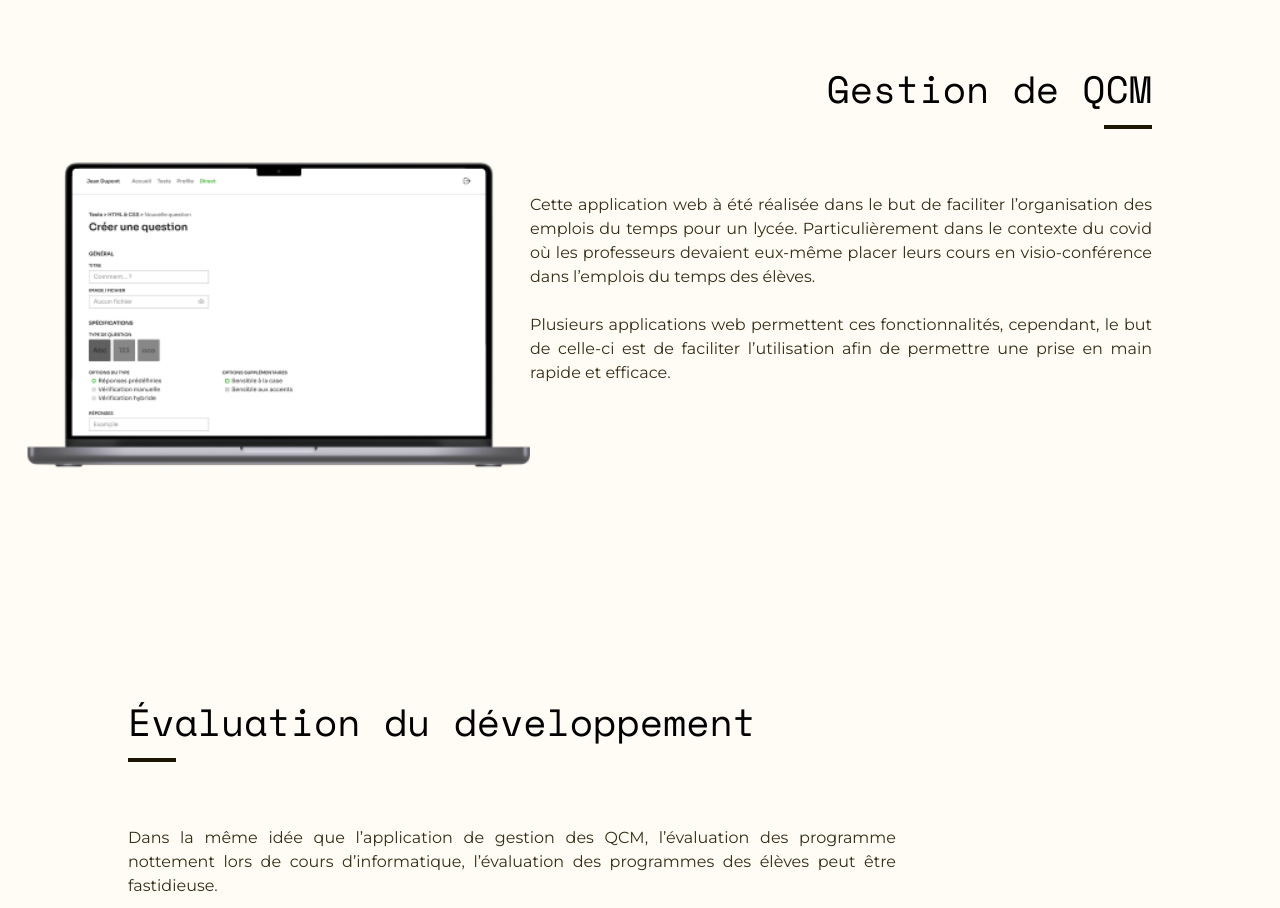
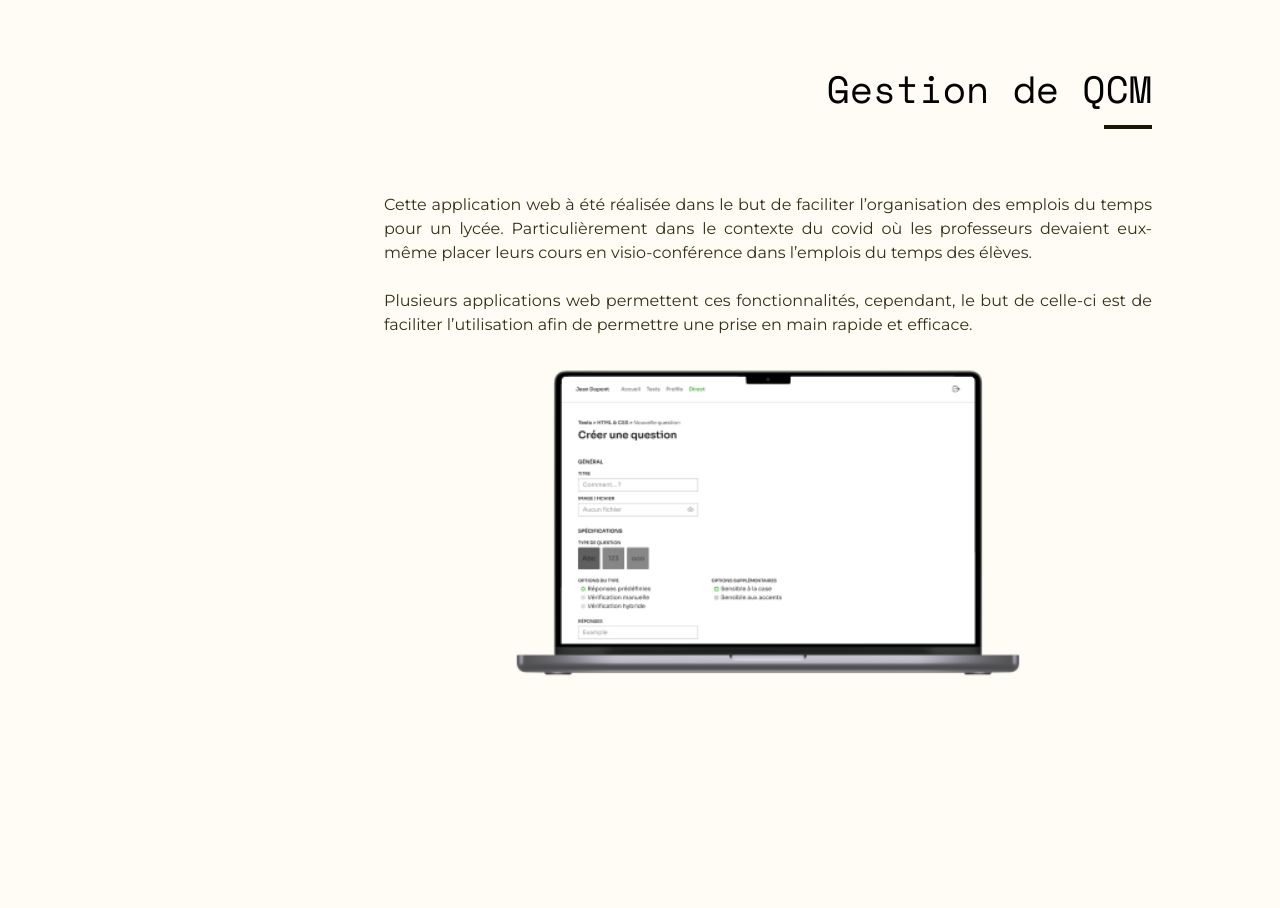
Before and after one commit to ctrl-plus-w/portfolio-v3, a Next.js app: page /work in a window 1280 px wide. Shown: the part 1760-2668 px from the top of the page. Built offline with nearby package versions, Linux system fonts and the light colour scheme.

Commit message:
:gear: Made the SEO title and meta description tags

```diff
--- a/src/pages/contact.tsx
+++ b/src/pages/contact.tsx
@@ -1,10 +1,18 @@
-import { ChangeEvent, FormEvent, useState } from 'react';
+import clsx from 'clsx';
 
-import type { ReactElement, Dispatch, SetStateAction } from 'react';
+import Head from 'next/head';
+import { useState } from 'react';
+
+import type {
+  ChangeEvent,
+  FormEvent,
+  ReactElement,
+  Dispatch,
+  SetStateAction
+} from 'react';
 
 import Separator from '@element/Separator';
 import Header from '@element/Header';
-import clsx from 'clsx';
 
 const Contact = (): ReactElement => {
   const [name, setName] = useState('');
@@ -52,6 +60,14 @@ const Contact = (): ReactElement => {
 
   return (
     <>
+      <Head>
+        <title>Lukas Laudrain - Contact</title>
+        <meta
+          name="description"
+          content="Une envie de réaliser un projet ? N'hésitez pas à me contacter !"
+        />
+      </Head>
+
       <section className="p-8 pt-32 lg:px-32 lg:pt-48 h-screen">
         <Header type={1} className="font-mono text-primary">
           Me contacter
--- a/src/pages/work.tsx
+++ b/src/pages/work.tsx
@@ -1,23 +1,33 @@
 import Image from 'next/image';
+import Head from 'next/head';
+import clsx from 'clsx';
+
+import type { ReactElement } from 'react';
 
 import Header from '@element/Header';
 import Separator from '@element/Separator';
 
-import type { ReactElement } from 'react';
+
+import useBreakpoints from '@hook/useBreakpoints';
+
+import { renderIf } from '@helper/react';
 
 import arrowDown from '../../public/icons/scroll-button.svg';
 
 import appExampleImage1 from '../../public/images/app_example_1.png';
 import appExampleImage2 from '../../public/images/app_example_2.png';
 import appExampleImage3 from '../../public/images/app_example_3.png';
-import useBreakpoints from '@hook/useBreakpoints';
-import { renderIf } from '@helper/react';
 
 const Work = (): ReactElement => {
   const { greaterThan } = useBreakpoints();
 
   return (
     <>
+      <Head>
+        <title>Lukas Laudrain - Mon travail</title>
+        <meta name="description" content="Création de sites web et d'applications web. Liste non-exhaustive des travaux et projets que j'ai réalisé." />
+      </Head>
+
       <section className="flex flex-col h-screen px-8 pt-32 pb-16 lg:px-32 lg:py-0 lg:justify-center">
         <Header type={1} className="font-mono text-primary">
           Mon travail
@@ -75,14 +85,19 @@ const Work = (): ReactElement => {
         </div>
       </section>
 
-      <section className="flex flex-col items-end px-8 py-16 lg:py-32 md:px-32 2xl:px-64">
+      <section className="flex flex-col items-end justify px-8 py-16 lg:py-32 md:px-32 2xl:px-64">
         <Header type={2} className="font-mono">
           Gestion de QCM
         </Header>
         <Separator size="normal" />
 
-        <div className="flex flex-col justify-between items-center lg:items-start lg:justify-end lg:flex-row-reverse lg:w-full">
-          <p className="text-primaryLight mt-16 text-justify lg:max-w-3xl">
+        <div
+          className={clsx([
+            'flex flex-col justify-between items-center',
+            'lg:items-end lg:max-w-3xl 2xl:max-w-full 2xl:flex-row-reverse 2xl:items-start'
+          ])}
+        >
+          <p className="text-primaryLight mt-16 text-justify">
             Cette application web à été réalisée dans le but de faciliter
             l’organisation des emplois du temps pour un lycée. Particulièrement
             dans le contexte du covid où les professeurs devaient eux-même
@@ -98,7 +113,7 @@ const Work = (): ReactElement => {
           <Image
             src={appExampleImage2}
             alt="Project2 Image"
-            className="mt-16 transform scale-125 origin-right"
+            className="mt-16 transform scale-125 lg:self-center 2xl:origin-right"
           />
         </div>
       </section>
```
